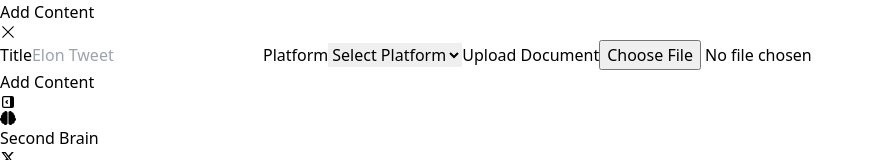
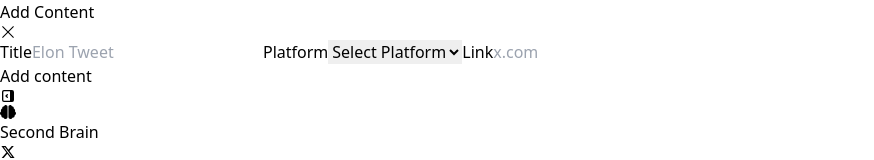
Before and after one commit to lomash-choudhary/Second-Brain-FE, a React (Vite) app: page /dashboard in a window 1280 px wide. Both pictures are taken after a click on the button "Add Content". Shown: the top 160 px of the page, without its empty margins (0-874 px from the left). Built offline with nearby package versions, Linux system fonts and the light colour scheme; no server answers.

Commit message:
fixed the sharing problem

```diff
--- a/src/app/DashBoard.tsx
+++ b/src/app/DashBoard.tsx
@@ -21,11 +21,11 @@
         try {
             setLoading(true);
             if(isSharedBrain){
-              const response = await axios.get(`http://localhost:3000/api/v1/brain/${shareId}`)
+              const response = await axios.get(`http://localhost:3000/api/v1/content/${shareId}`)
               // if(!response){
               //   toast.error('This brain does not exists publicaly',{id:toastId});
               // }
-              setData(response.data.content)
+              setData(response.data.userContentData)
             }
             else{
               const response = await axios.get("http://localhost:3000/api/v1/content",{
@@ -72,7 +72,7 @@
       try{
         setLoading(true);
         const token = localStorage.getItem("userAuthToken")
-        await axios.delete(contentData.type === "Documents" || "Images" || "Videos" ? `http://localhost:3000/api/v1/deleteUploads/${_id}`: `http://localhost:3000/api/v1/content/${_id}` ,{
+        await axios.delete(["Documents","Images","Videos"].includes(contentData.type) ? `http://localhost:3000/api/v1/deleteUploads/${_id}/${shareId}`: `http://localhost:3000/api/v1/content/${_id}/${shareId}` ,{
           headers:{
             Authorization: token ? token : ""
           }
@@ -156,7 +156,7 @@
         }`}
       >
 
-        {isModalOpen && <Modal />}
+        {isModalOpen && <Modal shareId={shareId!}/>}
         {isOpen ? (
           <SideBar onClick={filterAccordingToPlatform}/>
         ) : (
--- a/src/components/Modal.tsx
+++ b/src/components/Modal.tsx
@@ -1,107 +1,166 @@
-import { useContext } from "react"
-import { CreateContext } from "../context/contextApi"
-import { RxCross1 } from "react-icons/rx"
-import { Button } from "../components/Button"
-import axios from "axios"
-import toast from "react-hot-toast"
+import { useContext } from "react";
+import { CreateContext } from "../context/contextApi";
+import { RxCross1 } from "react-icons/rx";
+import { Button } from "../components/Button";
+import axios from "axios";
+import toast from "react-hot-toast";
 
-export default function Modal () {
-    const {loading, setLoading, setError, isModalOpen, setIsModalOpen, contentData, setContentData, isEditing, setIsEditing, document, setDocument}:any = useContext(CreateContext)
+export default function Modal({ shareId }: { shareId: String }) {
+  const {
+    loading,
+    setLoading,
+    setError,
+    isModalOpen,
+    setIsModalOpen,
+    contentData,
+    setContentData,
+    isEditing,
+    setIsEditing,
+    document,
+    setDocument,
+  }: any = useContext(CreateContext);
   const formData = new FormData();
-    formData.append('uploadImage', document)
-    formData.append("title", contentData.title)
-    formData.append("type", contentData.type)
+  formData.append("uploadImage", document);
+  formData.append("title", contentData.title);
+  formData.append("type", contentData.type);
 
   const handlerFn = async () => {
-        const toastId = toast.loading(`${isEditing ? "Updating the Content":"Adding Content"}`);
+    const toastId = toast.loading(
+      `${isEditing ? "Updating the Content" : "Adding Content"}`
+    );
     let response;
     const token = localStorage.getItem("userAuthToken");
-        try{
-            console.log(contentData)
+    try {
+      //if the content data is of type documents, images,videos then this if block will run
+      if (isEditing) {
+        if (["Documents", "Images", "Videos"].includes(contentData.type)) {
+          if (document) {
+            const formData = new FormData();
+            formData.append("uploadImage", document);
+            formData.append("title", contentData.title);
+            formData.append("type", contentData.type);
+            response = await axios.patch(
+              `http://localhost:3000/api/v1/uploads/${contentData._id}/${shareId}`,
+              formData,
+              {
+                headers: {
+                  Authorization: token ? token : undefined,
+                },
+              }
+            );
+          } else {
+            response = await axios.patch(
+              `http://localhost:3000/api/v1/uploads/${contentData._id}/${shareId}`,
+              {
+                title: contentData.title,
+              },
+              {
+                headers: {
+                  Authorization: token ? token : undefined,
+                },
+              }
+            );
+          }
+        } else {
+          // If editing non-file types (Links, YouTube, etc.), update normally
+          response = await axios.patch(
+            `http://localhost:3000/api/v1/content/${contentData._id}/${shareId}`,
+            {
+              title: contentData.title,
+              link: contentData.link,
+              type: contentData.type,
+            },
+            {
+              headers: {
+                Authorization: token ? token : undefined,
+              },
+            }
+          );
+        }
+      } else {
+        if (["Documents", "Images", "Videos"].includes(contentData.type)) {
+          const formData = new FormData();
+          formData.append("uploadImage", document);
+          formData.append("title", contentData.title);
+          formData.append("type", contentData.type);
 
-            if(contentData.type === 'Documents' || contentData.type === 'Images' || contentData.type === 'Videos'){
-                response = await axios.post(`http://localhost:3000/api/v1/upload`, formData,
+          response = await axios.post(
+            `http://localhost:3000/api/v1/upload/${shareId}`,
+            formData,
             {
-                        headers:{
-                            Authorization: token ? token : ""
+              headers: {
+                Authorization: token ? token : undefined,
+              },
+            }
+          );
+        } else {
+          response = await axios.post(
+            `http://localhost:3000/api/v1/content/${shareId}`,
+            {
+              title: contentData.title,
+              link: contentData.link,
+              type: contentData.type,
+            },
+            {
+              headers: {
+                Authorization: token ? token : undefined,
+              },
+            }
+          );
         }
       }
+      console.log(response);
+      setContentData({
+        title: "",
+        link: "",
+        type: "",
+      });
+      setDocument(null);
+      setLoading(false);
+      toast.success(
+        `${
+          isEditing
+            ? "Content Updated Successfully"
+            : "Content Added Successfully"
+        }`,
+        { id: toastId }
+      );
+      setIsEditing(false);
+      window.location.reload();
+    } catch (err: any) {
+      setError(err.response.data);
+      toast.error(err.response.data, { id: toastId });
+    } finally {
+      setLoading(false);
+      setError("");
+      setIsEditing(false);
+    }
+  };
 
-                )
-                console.log(response);
-            }
-            else{
-            setLoading(true)
-            if(isEditing){
-                response = await axios.put(`http://localhost:3000/api/v1/content/${contentData._id}`,
-                    {
-                    title:contentData.title,
-                    link:contentData.link,
-                    type:contentData.type,
-                    },
-                    {
-                        headers:{
-                            Authorization: token ? token : ""
-                        }
-                    }
-                )
-            }
-            else{
-             response = await axios.post(`http://localhost:3000/api/v1/content`,
-                {
-                title:contentData.title,
-                link:contentData.link,
-                type:contentData.type,
-                },
-                {
-                    headers:{
-                        Authorization: token ? token : ""
-                    }
-                }
-            )
-            }
-            }
-            console.log(response)
-            setContentData({
-                title:"",
-                link:"",
-                type:"",
-            })
-            setLoading(false);
-            toast.success(`${isEditing ? "Content Updated Successfully": "Content Added Successfully"}`, {id:toastId});
-            setIsEditing(false)
-            window.location.reload()
-        }
-        catch(err:any){
-            setError(err.response.data)
-            toast.error(err.response.data,{id:toastId})
-        }
-        finally{
-            setLoading(false)
-            setError("");
-            setIsEditing(false)
-
-        }
-
-    }
-
-
-    return(
+  return (
     //it will add overlay so that if clicked outside the modal then the modal closes
-        <div className="fixed inset-0 bg-black bg-opacity-50 z-40"
+    <div
+      className="fixed inset-0 bg-black bg-opacity-50 z-40"
       onClick={() => setIsModalOpen(!isModalOpen)}
     >
-            <div className="fixed top-1/2 left-1/2 transform -translate-x-1/2 -translate-y-1/2 bg-white p-6 rounded-lg shadow-lg z-50 w-full max-w-md"
-            onClick={(e) => e.stopPropagation()}>
+      <div
+        className="fixed top-1/2 left-1/2 transform -translate-x-1/2 -translate-y-1/2 bg-white p-6 rounded-lg shadow-lg z-50 w-full max-w-md"
+        onClick={(e) => e.stopPropagation()}
+      >
         <div className="flex justify-between items-center mb-4">
           <h2 className="text-2xl font-bold text-[#4f46e2]">Add Content</h2>
-                    <RxCross1 className="text-2xl cursor-pointer" onClick={() => setIsModalOpen(!isModalOpen)}/>
+          <RxCross1
+            className="text-2xl cursor-pointer"
+            onClick={() => setIsModalOpen(!isModalOpen)}
+          />
         </div>
         <div className="flex flex-col gap-4">
           <label className="font-semibold text-xl">Title</label>
           <input
             value={contentData.title}
-                        onChange={(e) => setContentData({...contentData, title:e.target.value})}
+            onChange={(e) =>
+              setContentData({ ...contentData, title: e.target.value })
+            }
             className="px-4 py-2 bg-slate-100 border-2 rounded-lg text-lg"
             placeholder="Elon Tweet"
           />
@@ -109,9 +168,13 @@
           <select
             className="px-4 py-2 bg-slate-100 border-2 rounded-lg text-lg"
             value={contentData.type}
-                        onChange={(e) => setContentData({...contentData, type:e.target.value})}
+            onChange={(e) =>
+              setContentData({ ...contentData, type: e.target.value })
+            }
           >
-                        <option value={""} disabled>Select Platform</option>
+            <option value={""} disabled>
+              Select Platform
+            </option>
             <option value={"Youtube"}>Youtube</option>
             <option value={"X"}>X</option>
             <option value={"Documents"}>Documents</option>
@@ -119,18 +182,35 @@
             <option value={"Images"}>Images</option>
             <option value={"Links"}>Other Links</option>
           </select>
-                    <label className="font-semibold text-xl">{contentData.type === 'Documents' || 'Images' || 'Videos' ? "Upload Document": "Link"}</label>
-                    {contentData.type === 'Documents' || 'Images' || 'Videos' ? (
-                        <input type="file" onChange={(e) => setDocument(e.target.files![0])}/>
-                    ): (<input
+          <label className="font-semibold text-xl">
+            {["Documents", "Images", "Videos"].includes(contentData.type)
+              ? "Upload Document"
+              : "Link"}
+          </label>
+          {["Documents", "Images", "Videos"].includes(contentData.type) ? (
+            <input
+              type="file"
+              onChange={(e) => setDocument(e.target.files![0])}
+            />
+          ) : (
+            <input
               value={contentData.link}
-                        onChange={(e) => setContentData({...contentData, link:e.target.value})}
+              onChange={(e) =>
+                setContentData({ ...contentData, link: e.target.value })
+              }
               className="px-4 py-2 bg-slate-100 border-2 rounded-lg text-lg"
               placeholder="x.com"
-                    />)}
+            />
+          )}
         </div>
-                <Button text="Add Content" className="w-full mt-4" variant="primary" onClick={handlerFn} isDisabled={loading ? true : false}/>
+        <Button
+          text={isEditing ? "Update Content" : "Add content"}
+          className="w-full mt-4"
+          variant="primary"
+          onClick={handlerFn}
+          isDisabled={loading ? true : false}
+        />
       </div>
     </div>
-    )
+  );
 }
```
Lines whose indentation alone changed are shown as unchanged.
